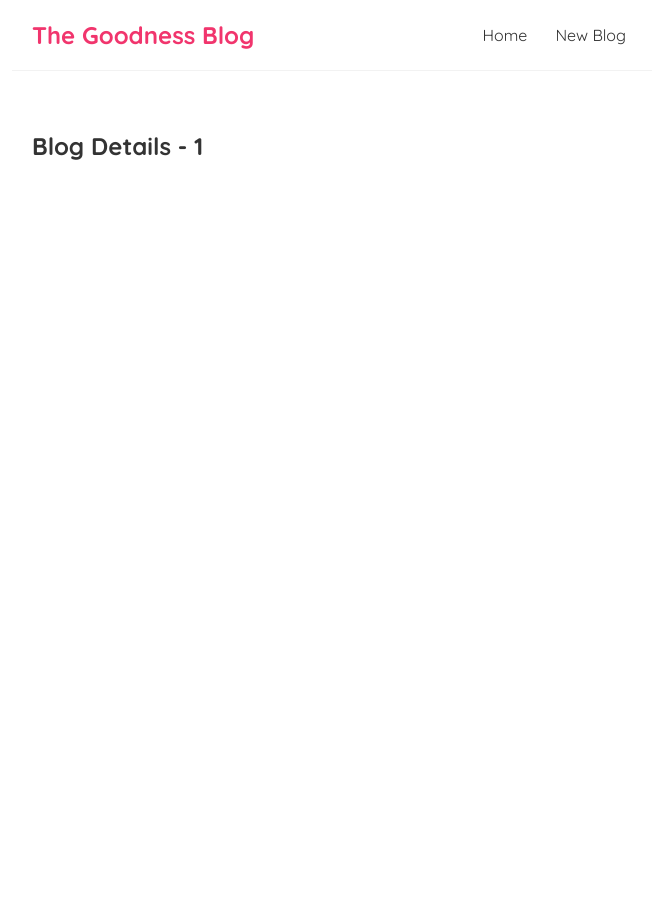
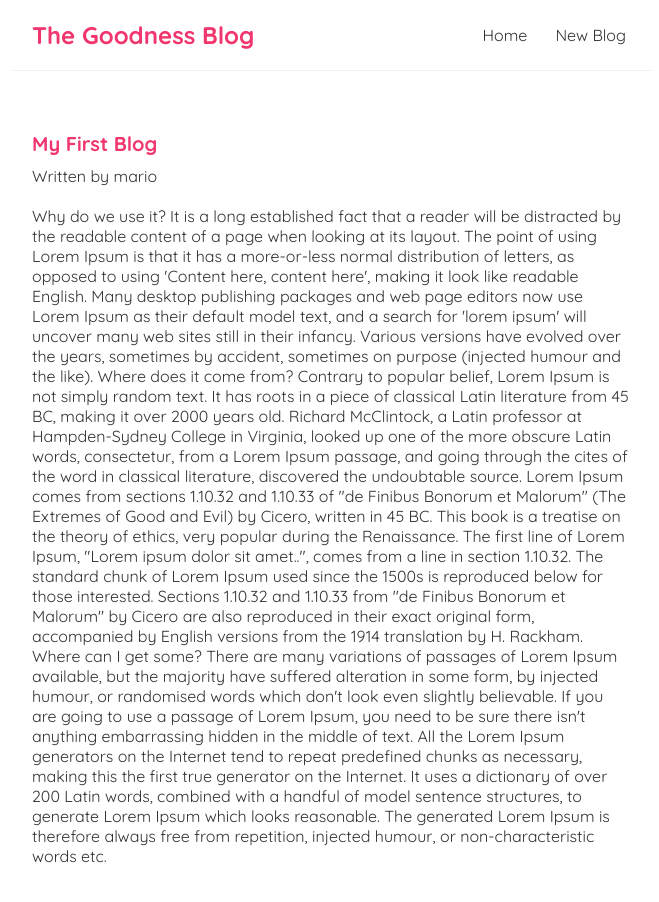
Before and after one commit to Oyawe/goodness-blog, a React (Create React App) app: page /blogs/1 in a window 1280 px wide. Shown: the top 902 px of the page, without its empty margins (308-967 px from the left). Before the commit the page ends 800 px from the top, so only its background shows below. Built offline with nearby package versions, Linux system fonts and the light colour scheme; data requests are answered from the project's data file.

Commit message:
BlogDetails Design

```diff
--- a/src/BlogDetails.js
+++ b/src/BlogDetails.js
@@ -1,13 +1,23 @@
 import React from 'react';
 import { useParams } from 'react-router-dom/cjs/react-router-dom.min';
+import useFetch from './useFetch';
 
 const BlogDetails = () => {
+    const {id} = useParams();
+    const {data: blog, error, isPending} = useFetch('http://localhost:8000/blogs/' + id);
 
-    const {id} = useParams();
 
     return (
         <div className="blog-details">
-            <h2>Blog Details - {id}</h2>
+            {isPending && <div>Loading...</div>}
+            {error && <div>{error}</div>}
+            {blog && (
+                <article>
+                    <h2>{blog.title}</h2>
+                    <p>Written by {blog.author}</p>
+                    <div>{blog.body}</div>
+                </article>
+            )}
         </div>
     );
 }
--- a/src/index.css
+++ b/src/index.css
@@ -51,3 +51,22 @@
 .blog-preview a{
   text-decoration: none;
 }
+
+/* blof-details page */
+.blog-details h2{
+  font-size: 20px;
+  color: #f1356d;
+  margin-bottom: 10px;
+}
+.blog-details div{
+  margin: 20px 0;
+}
+
+/* .blog-details button{
+  background: #f1356d;
+  color: #fff;
+  border: 0;
+  padding: 8px;
+  border-radius: 8px;
+  cursor: pointer;
+} */
```
